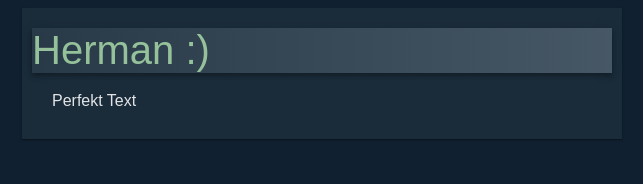
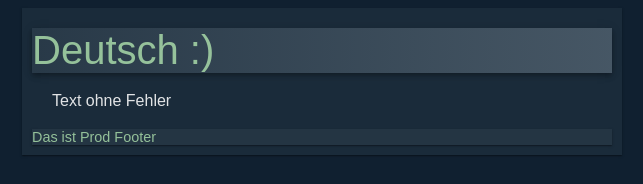
Before and after one commit to hetacz/hetacz.github.io, a website: page learn/prd/page_de.html in a window 1280 px wide. Shown: the whole page, without its empty margins (318-961 px from the left). Drawn offline with Linux system fonts and the light colour scheme.

Commit message:
Update page_de.html

```diff
--- a/learn/prd/page_de.html
+++ b/learn/prd/page_de.html
@@ -27,8 +27,9 @@
 <body>
 <section id='header'>
     <div class='container'>
-        <h1 id='top'>Herman :)</h1>
-        <p class='text'>Perfekt Text</p>
+        <h1 id='top'>Deutsch :)</h1>
+        <p class='text'>Text ohne Fehler</p>
+        <h6>Das ist Prod Footer</h6>
     </div>
 </section>
 </body>
```
